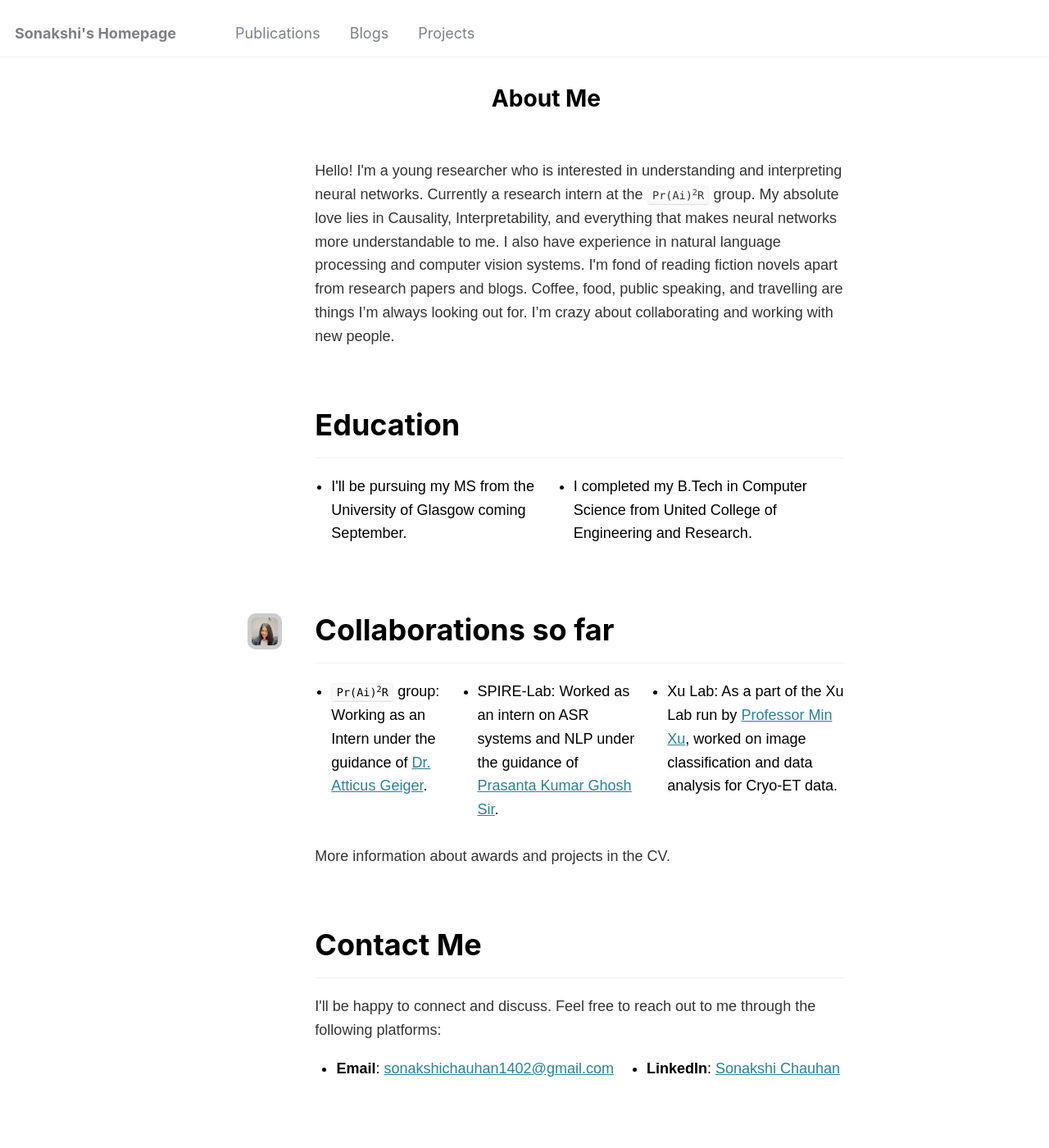
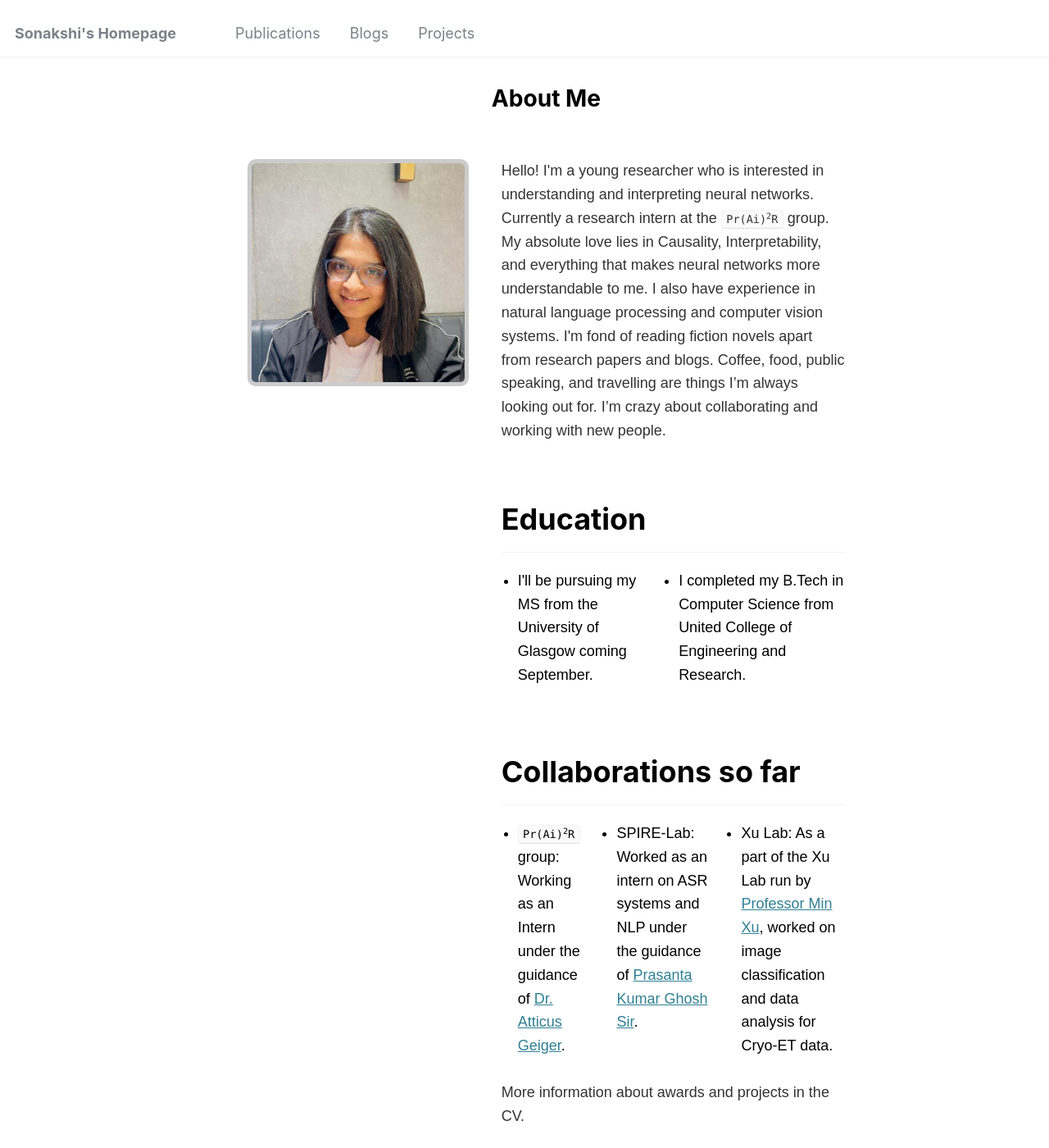
Before and after one commit to SonakshiChauhan/Sonakshi.github.io, a Jekyll site: the page built from _pages/about.md, in a window 1280 px wide and 1400 px high. Shown: the whole window at 82% size. Built offline with Jekyll 4.4.1, drawn with Linux system fonts in a browser that asks for light colours.

Commit message:
Update main.scss

```diff
--- a/assets/css/main.scss
+++ b/assets/css/main.scss
@@ -1,16 +1,8 @@
 ---
 ---
 
-/*
- *    Minimal Mistakes Jekyll Theme
- *
- *  - Michael Rose
- *  - mademistakes.com
- *  - https://twitter.com/mmistakes
- *
-*/
-
-@import "vendor/breakpoint/breakpoint"; // media query mixins
+/* Base Imports */
+@import "vendor/breakpoint/breakpoint"; // Media query mixins
 @import "variables";
 @import "mixins";
 @import "vendor/susy/susy";
@@ -39,14 +31,12 @@
 @import "vendor/font-awesome/brands";
 @import "vendor/magnific-popup/magnific-popup";
 @import "print";
-/* Blog Section Styles */
+
+/* General Styles */
 body {
   font-family: Arial, sans-serif;
   background-color: #ffffff; /* White background */
   color: #000000; /* Black text */
-}
-body {
-    font-family: Arial, sans-serif;
 }
 
 h1 {
@@ -65,7 +55,7 @@
 ul li {
   font-size: 18px;
 }
-/* Center the blog boxes */
+
 /* Blog Section Styling */
 .blog-section {
   max-width: 1000px;
@@ -127,9 +117,11 @@
 .blog-item a:hover {
   text-decoration: underline;
 }
+
+/* About Section Styling */
 .about-container {
   display: flex; /* Flexbox layout */
-  align-items: center; /* Align vertically at the center */
+  align-items: flex-start; /* Align image at the top of the text */
   gap: 40px; /* Space between photo and text */
   max-width: 1200px; /* Container width */
   margin: 0 auto; /* Center the container */
@@ -146,6 +138,7 @@
 }
 
 .about-text {
+  flex: 1; /* Allow text to take up remaining space */
   max-width: 800px; /* Restrict text width */
   line-height: 1.6; /* Improve readability */
 }
@@ -171,6 +164,7 @@
   margin-bottom: 10px;
 }
 
+/* Responsive Adjustments */
 @media (max-width: 768px) {
   .about-container {
     flex-direction: column; /* Stack image and text vertically on small screens */
@@ -179,5 +173,10 @@
 
   .about-photo img {
     width: 200px; /* Adjust image size for smaller screens */
+    margin: 0 auto; /* Center the image */
+  }
+
+  .about-text {
+    text-align: center; /* Center-align text on small screens */
   }
 }
```
Lines whose indentation alone changed are shown as unchanged.
